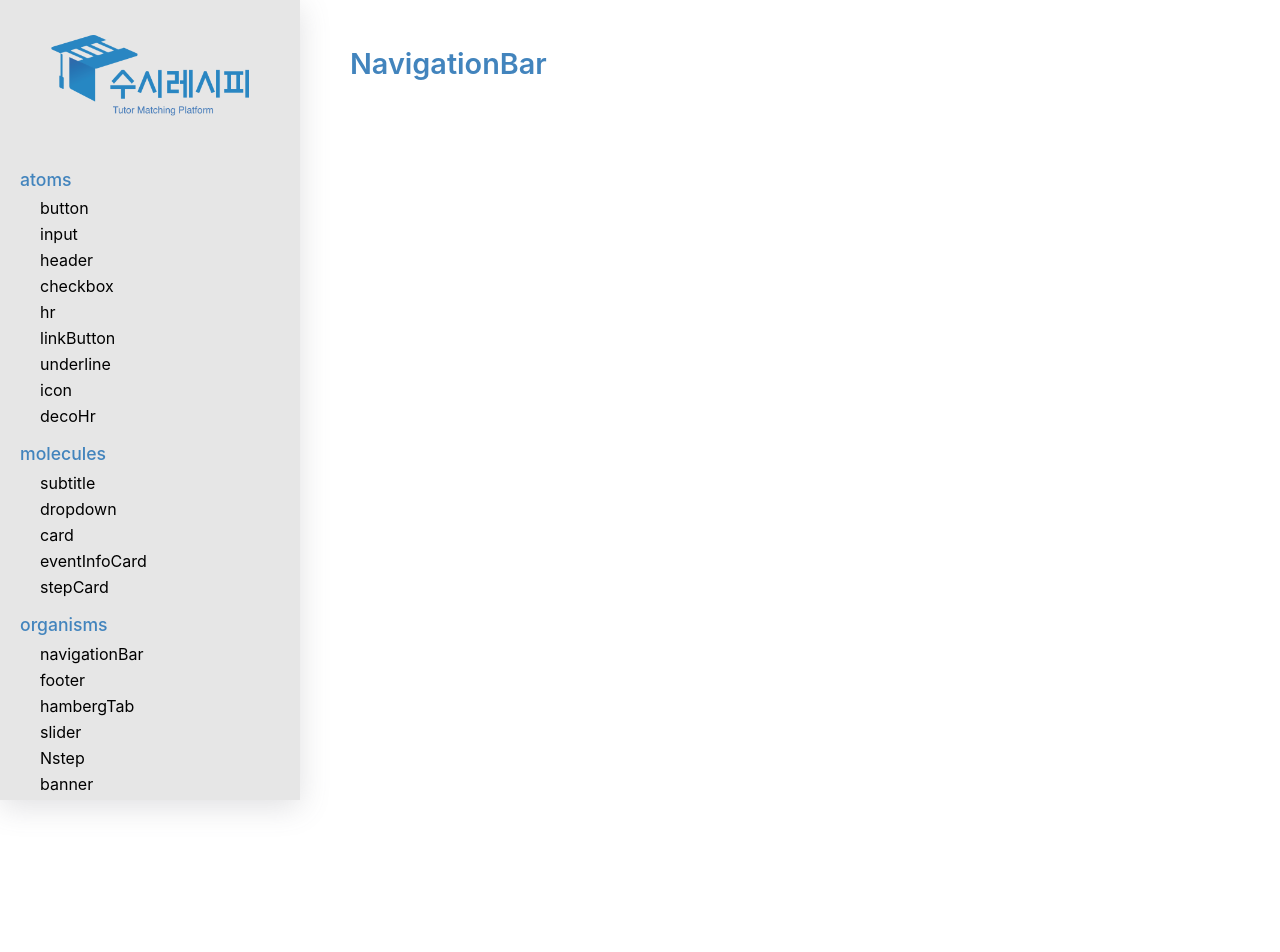
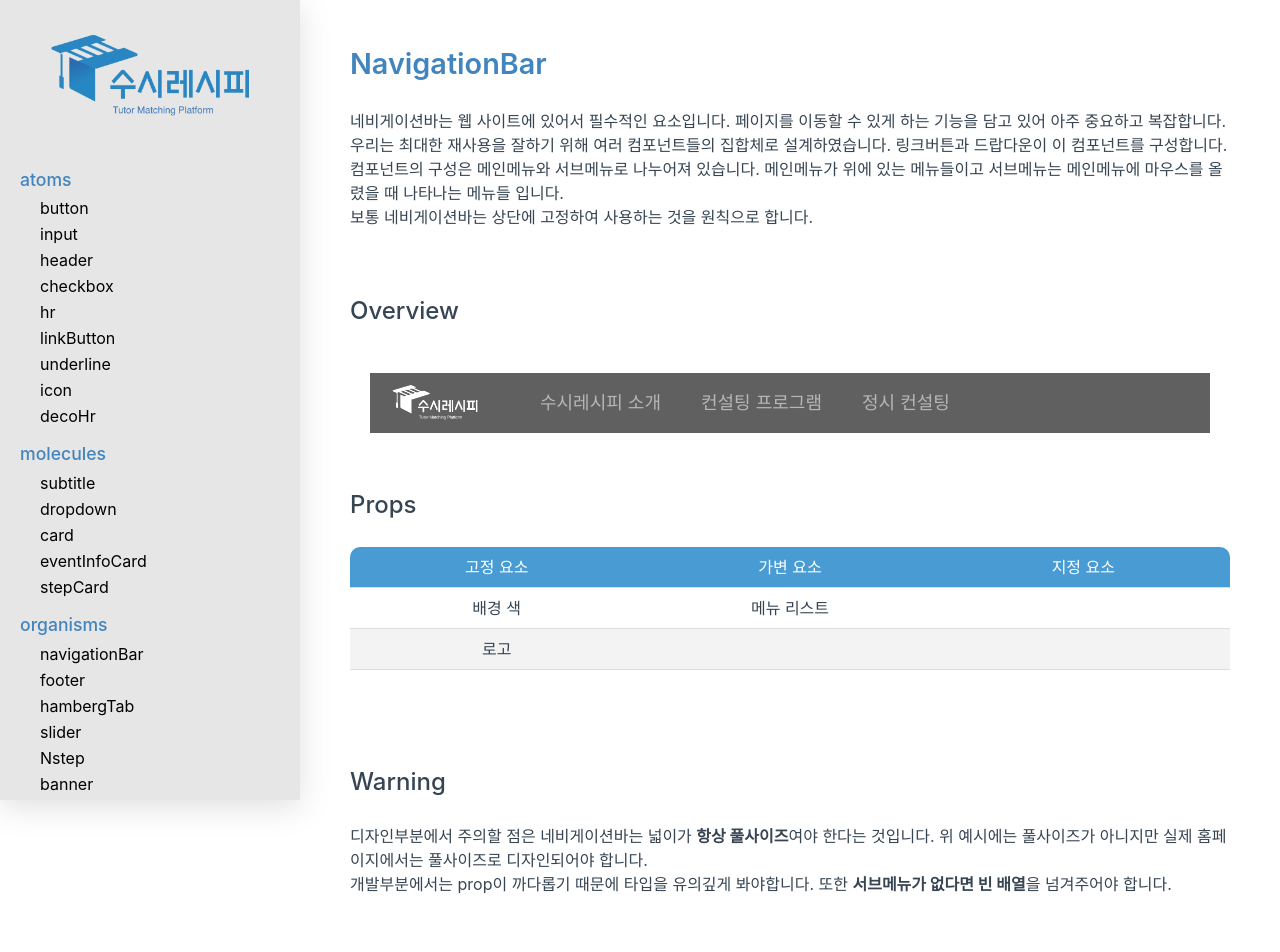
Before and after one commit to susirecipe/susirecipe-design-system, a React (Create React App) app: page /susirecipe-design-system/organisms/navigation-bar in a window 1280 px wide. Shown: the top 952 px of the page. Before the commit the page ends 800 px from the top, so only its background shows below. Built offline with nearby package versions, Linux system fonts and the light colour scheme.

Commit message:
feat: navigationbar organism 생성 및 navigationbar page 완성

```diff
--- /dev/null
+++ b/src/components/another/Intro/NavigationBarIntro.tsx
@@ -0,0 +1,126 @@
+import { hiddenDropdown } from 'actions/dropdown';
+import NavigationBar from 'components/organisms/NavigationBar/NavigationBar';
+import React, { useEffect } from 'react';
+import { useDispatch } from 'react-redux';
+import {
+  IntroContainer,
+  IntroSmallHeader,
+  IntroParagraph,
+  ComponentWrapper,
+  PropsTable,
+  MarginBox,
+  CodeBox,
+  ListBox,
+} from './global-intro.styled';
+
+const NavigationBarIntro: React.FC = () => {
+  const defaultMenus: Array<MainMenu> = [
+    {
+      name: '수시레시피 소개',
+      link: '#',
+      submenu: [
+        { name: '수시페시피 소개', link: '#' },
+        { name: '컨설턴트', link: '#' },
+      ],
+      pos: 170,
+    },
+    {
+      name: '컨설팅 프로그램',
+      link: '#',
+      submenu: [
+        { name: '패키지 상품', link: '#' },
+        { name: '생활기록부', link: '#' },
+      ],
+      pos: 325,
+    },
+    {
+      name: '정시 컨설팅',
+      link: '#',
+      submenu: [],
+    },
+  ];
+
+  const dispatch = useDispatch();
+
+  // initial close
+  useEffect(() => {
+    dispatch(hiddenDropdown());
+  }, [dispatch]);
+
+  return (
+    <IntroContainer>
+      <IntroParagraph>
+        네비게이션바는 웹 사이트에 있어서 필수적인 요소입니다. 페이지를 이동할 수 있게 하는 기능을 담고 있어 아주
+        중요하고 복잡합니다. <br />
+        우리는 최대한 재사용을 잘하기 위해 여러 컴포넌트들의 집합체로 설계하였습니다. 링크버튼과 드랍다운이 이
+        컴포넌트를 구성합니다. <br />
+        컴포넌트의 구성은 메인메뉴와 서브메뉴로 나누어져 있습니다. 메인메뉴가 위에 있는 메뉴들이고 서브메뉴는 메인메뉴에
+        마우스를 올렸을 때 나타나는 메뉴들 입니다. <br />
+        보통 네비게이션바는 상단에 고정하여 사용하는 것을 원칙으로 합니다.
+      </IntroParagraph>
+
+      <IntroSmallHeader>Overview</IntroSmallHeader>
+      <ComponentWrapper>
+        <NavigationBar menu={defaultMenus} logoImgSrc="/asset/logo3.png" />
+      </ComponentWrapper>
+      <MarginBox margin={40} />
+
+      <IntroSmallHeader>Props</IntroSmallHeader>
+      <PropsTable>
+        <thead>
+          <tr>
+            <th>고정 요소</th>
+            <th>가변 요소</th>
+            <th>지정 요소</th>
+          </tr>
+        </thead>
+        <tbody>
+          <tr>
+            <td>배경 색</td>
+            <td>메뉴 리스트</td>
+            <td></td>
+          </tr>
+          <tr>
+            <td>로고</td>
+            <td></td>
+            <td></td>
+          </tr>
+        </tbody>
+      </PropsTable>
+      <MarginBox margin={80} />
+
+      <IntroSmallHeader>Warning</IntroSmallHeader>
+      <IntroParagraph>
+        디자인부분에서 주의할 점은 네비게이션바는 넓이가 <b>항상 풀사이즈</b>여야 한다는 것입니다. 위 예시에는
+        풀사이즈가 아니지만 실제 홈페이지에서는 풀사이즈로 디자인되어야 합니다. <br />
+        개발부분에서는 prop이 까다롭기 때문에 타입을 유의깊게 봐야합니다. 또한 <b>서브메뉴가 없다면 빈 배열</b>을
+        넘겨주어야 합니다.
+      </IntroParagraph>
+
+      <IntroSmallHeader>
+        Refference<small>(for Develop)</small>
+      </IntroSmallHeader>
+      <CodeBox>
+        <code>&lt;NavigationBar menu=&#123;defaultMenus&#125; logoImgSrc="/asset/logo3.png" /&gt;</code>
+      </CodeBox>
+      <ListBox>
+        <li>
+          menu: Array&lt;&#123;
+          <br />
+          &nbsp;&nbsp;name: string;
+          <br />
+          &nbsp;&nbsp;link: string;
+          <br />
+          &nbsp;&nbsp;submenu: Array&lt;&#123; name: string; link: string; &#125;&gt;;
+          <br />
+          &nbsp;&nbsp;pos?: number;
+          <br />
+          &#125;&gt; (메뉴 리스트)
+        </li>
+        <li>logoImgSrc: string (로고이미지 주소)</li>
+      </ListBox>
+    </IntroContainer>
+  );
+};
+
+export default NavigationBarIntro;
--- /dev/null
+++ b/src/components/organisms/NavigationBar/NavigationBar.styled.ts
@@ -0,0 +1,43 @@
+import styled from 'styled-components';
+
+export const StyledNavivagtionBar = styled.div`
+  width: 100%;
+  height: 60px;
+  padding: 0 10px;
+  display: flex;
+  justify-content: flex-start;
+  align-items: stretch;
+  background-color: #606060;
+  box-sizing: border-box;
+
+  img {
+    width: 90px;
+    margin: 0 10px;
+  }
+`;
+
+export const ImageBox = styled.div`
+  display: flex;
+  justify-content: center;
+  align-items: center;
+`;
+
+export const StyledLinkBox = styled.div`
+  margin: 0 30px;
+  display: flex;
+  align-items: stretch;
+`;
+
+export const LinkWrapper = styled.div<{ isHover?: boolean }>`
+  padding: 10px 20px;
+  display: flex;
+  justify-content: center;
+  align-items: center;
+  border-radius: 10px 10px 0 0;
+  background-color: ${props => props.isHover ? '#262626' : 'none'};
+  box-sizing: border-box;
+
+  a {
+    margin: 0;
+  }
+`;
--- /dev/null
+++ b/src/components/organisms/NavigationBar/NavigationBar.tsx
@@ -0,0 +1,83 @@
+import React, { useCallback, useState } from 'react';
+import { StyledNavivagtionBar, StyledLinkBox, LinkWrapper, ImageBox } from './NavigationBar.styled';
+import { Link } from 'react-router-dom';
+import { useDispatch } from 'react-redux';
+import LinkButton from 'components/atoms/LinkButton/LinkButton';
+import Dropdown from 'components/molecules/Dropdown/Dropdown';
+import { showDropdown, hiddenDropdown } from 'actions/dropdown';
+
+interface props {
+  menu: Array<MainMenu>;
+  logoImgSrc: string;
+}
+
+const NavigationBar: React.FC<props> = ({ menu, logoImgSrc }) => {
+  const [currentMenu, setCurrentMenu] = useState(0);
+  const [activeTab, setActiveTab] = useState(false);
+  const [dropdownPos, setDropdownPos] = useState<number | undefined>(0);
+  const [submenu, setSubmenu] = useState<Array<Menu>>([]);
+
+  const dispatch = useDispatch();
+
+  const handleHoverOn = useCallback(
+    (event: React.MouseEvent<HTMLDivElement, MouseEvent>) => {
+      const { id } = event.currentTarget;
+      let isSubmenuEmpty: boolean = false;
+
+      menu.forEach((value, idx) => {
+        if (id === value.name) {
+          setCurrentMenu(idx);
+          setDropdownPos(value.pos);
+          setSubmenu(menu[idx].submenu);
+          if (menu[idx].submenu.length === 0) {
+            isSubmenuEmpty = true;
+          }
+        }
+      });
+
+      setActiveTab(true);
+      if (!isSubmenuEmpty) {
+        dispatch(showDropdown());
+      }
+    },
+    [dispatch, menu]
+  );
+
+  const handleHoverOut = useCallback(() => {
+    dispatch(hiddenDropdown());
+    setActiveTab(false);
+  }, [dispatch]);
+
+  return (
+    <>
+      <StyledNavivagtionBar>
+        <ImageBox>
+          <Link to="/">
+            <img src={process.env.PUBLIC_URL + logoImgSrc} alt="logo" />
+          </Link>
+        </ImageBox>
+        <StyledLinkBox>
+          {menu.map((value, idx) => (
+            <LinkWrapper
+              key={idx}
+              id={value.name}
+              onMouseEnter={handleHoverOn}
+              onMouseLeave={handleHoverOut}
+              isHover={currentMenu === idx && activeTab}
+            >
+              <LinkButton to="#">{value.name}</LinkButton>
+            </LinkWrapper>
+          ))}
+        </StyledLinkBox>
+      </StyledNavivagtionBar>
+      <Dropdown
+        menu={submenu}
+        leftPos={dropdownPos}
+        onMouseEnter={handleHoverOn}
+        onMouseLeave={handleHoverOut}
+      />
+    </>
+  );
+};
+
+export default NavigationBar;
--- a/src/pages/NavigationBar.tsx
+++ b/src/pages/NavigationBar.tsx
@@ -1,8 +1,9 @@
 import React from 'react';
 import ComponentTemplate from 'templates/ComponentTemplate';
+import NavigationBarIntro from 'components/another/Intro/NavigationBarIntro';
 
 const NavigationBar: React.FC = () => {
-  return <ComponentTemplate header="NavigationBar" content={<></>} />;
+  return <ComponentTemplate header="NavigationBar" content={<NavigationBarIntro></NavigationBarIntro>} />;
 };
 
 export default NavigationBar;
```
Also changed, not shown: public/asset/logo3.png (added).
